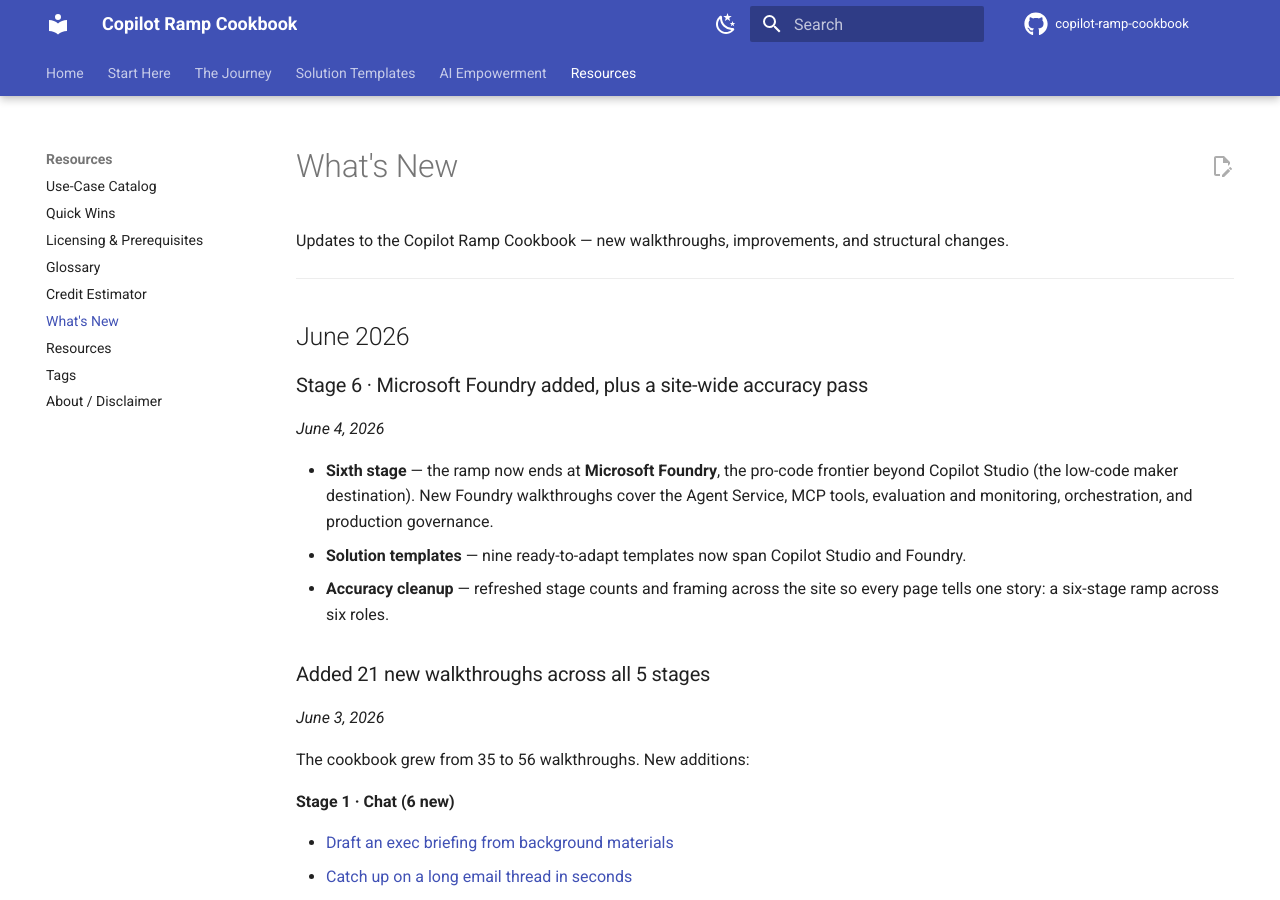
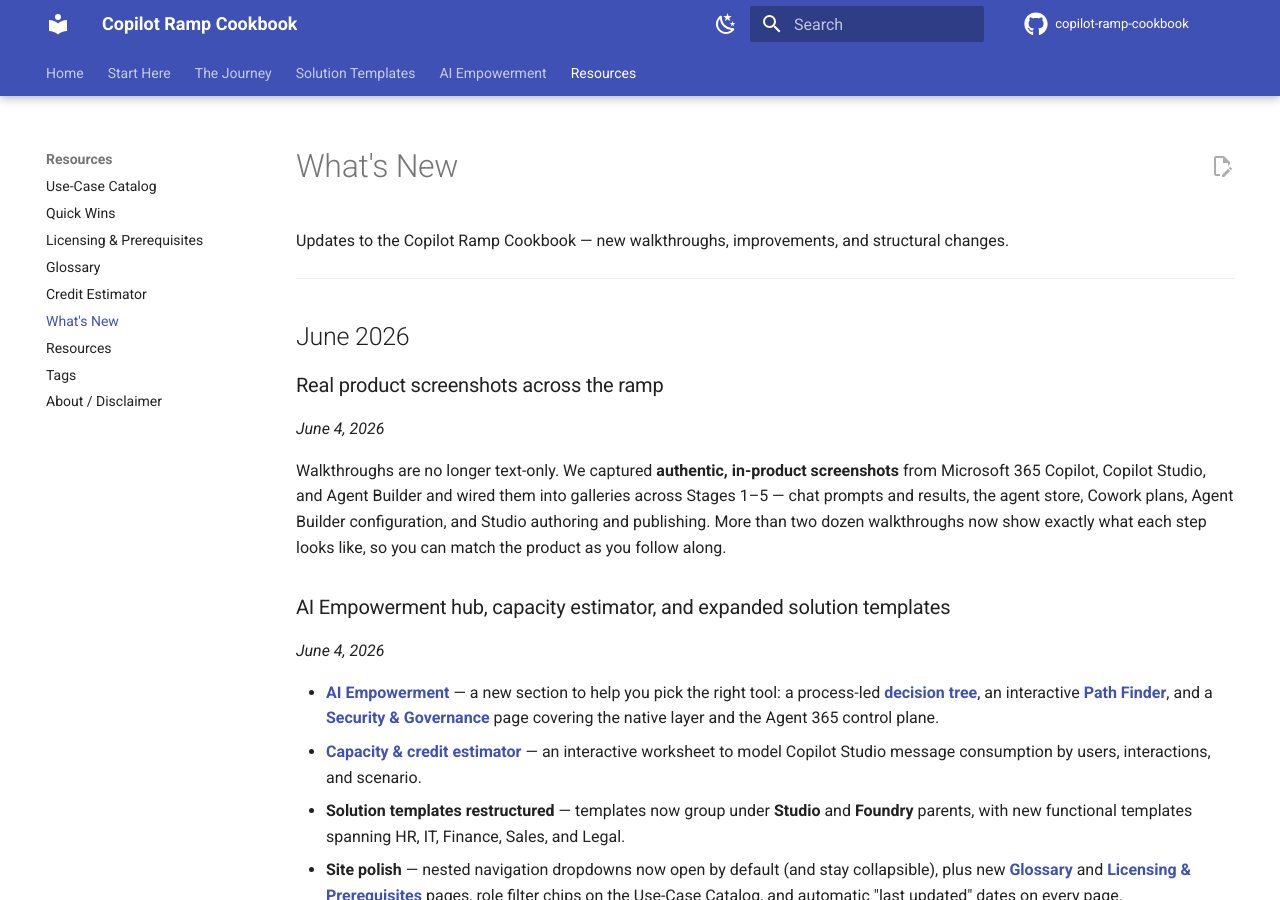
Before and after one commit to MawellGlass/copilot-ramp-cookbook, an MkDocs documentation site: the page built from docs/whats-new.md, in a window 1280 px wide and 900 px high. Built offline with MkDocs 1.6.1 and Material for MkDocs 9.7.7, drawn with Linux system fonts in a browser that asks for light colours; comment, search, counter and statistics services are not loaded; some of the changed text lies outside the part shown.

Commit message:
docs(whats-new): add June 4 entries for real screenshots, AI Empowerment hub, estimator, and solution templates

```diff
--- a/docs/whats-new.md
+++ b/docs/whats-new.md
@@ -10,6 +10,30 @@
 ---
 
 ## June 2026
+
+### Real product screenshots across the ramp
+*June 4, 2026*
+
+Walkthroughs are no longer text-only. We captured **authentic, in-product screenshots** from
+Microsoft 365 Copilot, Copilot Studio, and Agent Builder and wired them into galleries across
+Stages 1–5 — chat prompts and results, the agent store, Cowork plans, Agent Builder
+configuration, and Studio authoring and publishing. More than two dozen walkthroughs now show
+exactly what each step looks like, so you can match the product as you follow along.
+
+### AI Empowerment hub, capacity estimator, and expanded solution templates
+*June 4, 2026*
+
+- **[AI Empowerment](empowerment/index.md)** — a new section to help you pick the right tool: a
+  process-led **[decision tree](empowerment/decision-tree.md)**, an interactive
+  **[Path Finder](empowerment/wizard.md)**, and a **[Security & Governance](empowerment/security.md)**
+  page covering the native layer and the Agent 365 control plane.
+- **[Capacity & credit estimator](credit-estimator.md)** — an interactive worksheet to model
+  Copilot Studio message consumption by users, interactions, and scenario.
+- **Solution templates restructured** — templates now group under **Studio** and **Foundry**
+  parents, with new functional templates spanning HR, IT, Finance, Sales, and Legal.
+- **Site polish** — nested navigation dropdowns now open by default (and stay collapsible), plus
+  new **[Glossary](glossary.md)** and **[Licensing & Prerequisites](prerequisites.md)** pages, role
+  filter chips on the Use-Case Catalog, and automatic "last updated" dates on every page.
 
 ### Stage 6 · Microsoft Foundry added, plus a site-wide accuracy pass
 *June 4, 2026*
```
